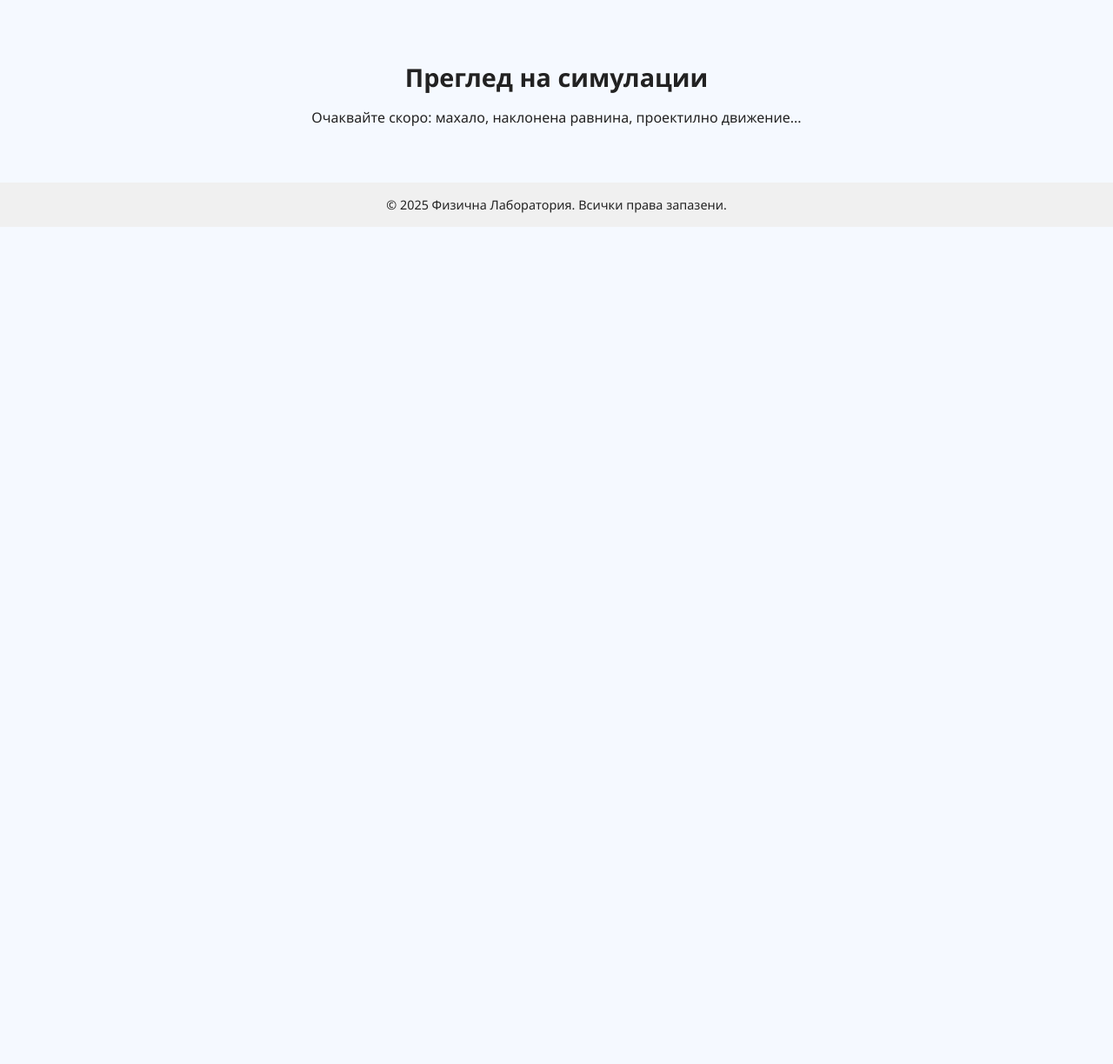
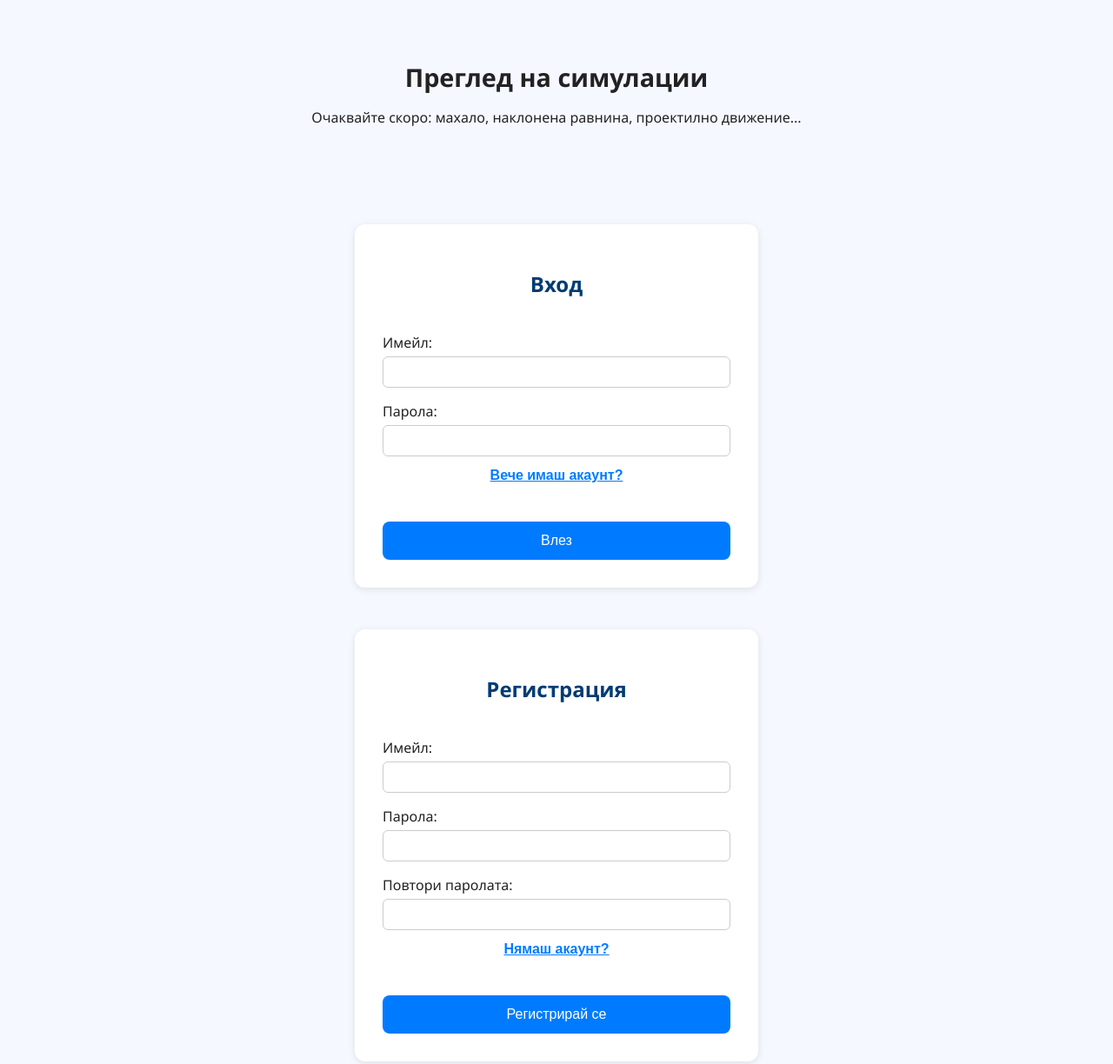
Before and after one commit to cukurigu/Simulation-Lab, a website built with Vite: page frontend/index.html in a window 1280 px wide. Shown: the part 500-1724 px from the top of the page at 87% size. Before the commit the page ends 800 px from the top, so only its background shows below. Built offline with nearby package versions, Linux system fonts and the light colour scheme.

Commit message:
added register and login page to static html

```diff
--- a/frontend/index.html
+++ b/frontend/index.html
@@ -24,10 +24,49 @@
     <button onclick="location.href='#simulations'">Започни сега</button>
   </section>
 
+
+
   <section class="preview-section" id="simulations">
     <h3>Преглед на симулации</h3>
     <p>Очаквайте скоро: махало, наклонена равнина, проектилно движение...</p>
   </section>
+  <section class="auth-section" id="login">
+  <h2>Вход</h2>
+  <form class="auth-form">
+    <label for="login-email">Имейл:</label>
+    <input type="email" id="login-email" required />
+
+    <label for="login-password">Парола:</label>
+    <input type="password" id="login-password" required />
+    <div class="auth-toggle">
+      <button onclick="showLogin()">Вече имаш акаунт?</button>
+
+    </div>
+
+
+    <button type="submit">Влез</button>
+  </form>
+</section>
+
+<section class="auth-section" id="register">
+  <h2>Регистрация</h2>
+
+  <form class="auth-form">
+    <label for="register-email">Имейл:</label>
+    <input type="email" id="register-email" required />
+
+    <label for="register-password">Парола:</label>
+    <input type="password" id="register-password" required />
+
+    <label for="register-confirm">Повтори паролата:</label>
+    <input type="password" id="register-confirm" required />
+      <div class="auth-toggle">
+
+  <button onclick="showRegister()">Нямаш акаунт?</button>
+</div>
+    <button type="submit">Регистрирай се</button>
+  </form>
+</section>
 
   <footer class="footer">
     &copy; 2025 Физична Лаборатория. Всички права запазени.
--- a/frontend/package.json
+++ b/frontend/package.json
@@ -14,7 +14,8 @@
   "dependencies": {
     "@clerk/clerk-react": "^5.31.9",
     "react-router-dom": "^6.30.1",
-    "page": "1.11.6"
+    "page": "1.11.6",
+    "lit-html": "1.3.0"
 
   }
 }
--- a/frontend/style.css
+++ b/frontend/style.css
@@ -72,6 +72,72 @@ nav a {
   margin-bottom: 1rem;
 }
 
+.auth-section {
+  background-color: #ffffff;
+  max-width: 400px;
+  margin: 3rem auto;
+  padding: 2rem;
+  border-radius: 12px;
+  box-shadow: 0 2px 8px rgba(0,0,0,0.1);
+}
+
+.auth-section h2 {
+  text-align: center;
+  margin-bottom: 1.5rem;
+  color: #003b73;
+}
+
+.auth-form {
+  display: flex;
+  flex-direction: column;
+}
+
+.auth-form label {
+  margin-top: 1rem;
+  margin-bottom: 0.3rem;
+  font-weight: 500;
+}
+
+.auth-form input {
+  padding: 0.6rem;
+  border: 1px solid #ccc;
+  border-radius: 6px;
+}
+
+.auth-form button {
+  margin-top: 2rem;
+  padding: 0.8rem;
+  background-color: #007bff;
+  color: white;
+  border: none;
+  border-radius: 8px;
+  font-size: 1rem;
+  cursor: pointer;
+  transition: background 0.3s ease;
+}
+
+.auth-form button:hover {
+  background-color: #005fcc;
+}
+
+.auth-toggle {
+  text-align: center;
+  margin-bottom: 0rem;
+}
+
+.auth-toggle button {
+  margin: 0 0.5rem;
+  background: none;
+  border: none;
+  color: #007bff;
+  font-weight: bold;
+  cursor: pointer;
+  text-decoration: underline;
+}
+.auth-toggle button:hover {
+  color: #3399ff;
+}
+
 .footer {
   text-align: center;
   padding: 1rem;
```
